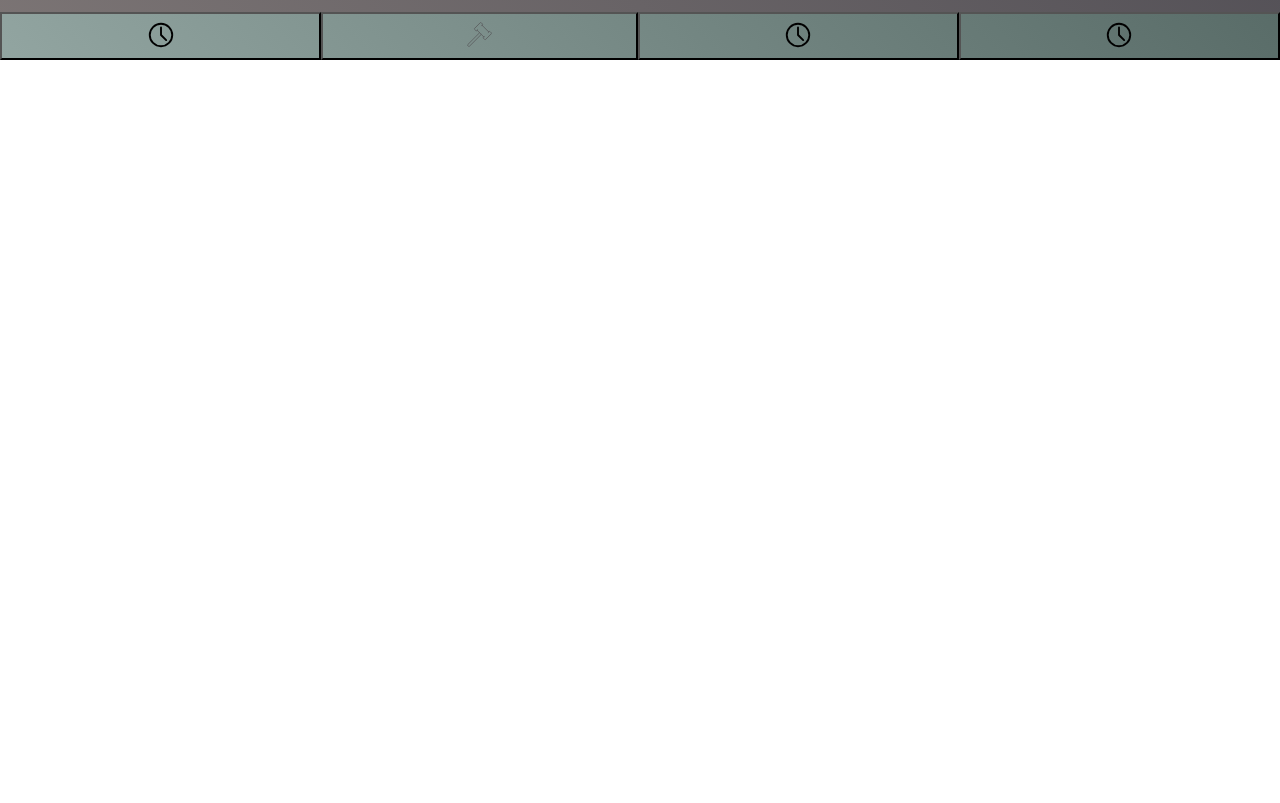
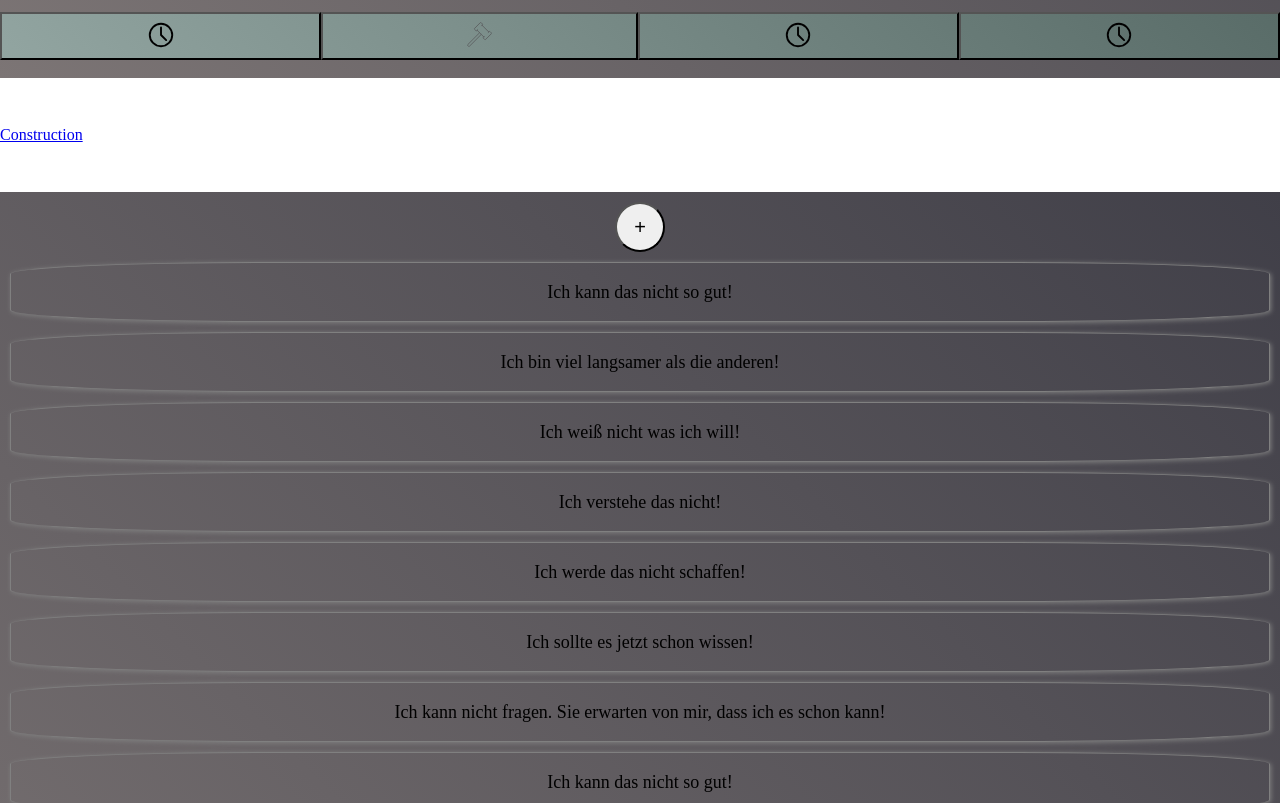
Before and after one commit to rschulzongithub/permanent-efforts, a React (Create React App) app: page / in a window 1280 px wide. Shown: the part 740-1543 px from the top of the page. Before the commit the page ends 800 px from the top, so only its background shows below. Built offline with nearby package versions, Linux system fonts and the light colour scheme.

Commit message:
Trying to implement router

```diff
--- a/package.json
+++ b/package.json
@@ -5,6 +5,7 @@
   "dependencies": {
     "react": "^16.12.0",
     "react-dom": "^16.12.0",
+    "react-router-dom": "^5.1.2",
     "react-scripts": "3.2.0",
     "styled-components": "^4.4.1"
   },
--- a/src/App.js
+++ b/src/App.js
@@ -1,24 +1,29 @@
 import React from 'react'
 import styled from 'styled-components/macro'
+import { BrowserRouter as Router, Switch, Route, Link } from 'react-router-dom'
 
 import Grid from './Grid'
 import Header from './Header'
 import Footer from './Footer'
+import GlobalStyle from './GlobalStyles'
+import DestrThoughts from './DestrThoughts'
 import Timer from './Timer'
-import GlobalStyle from './GlobalStyles'
 
 function App() {
   return (
-    <>
+    <Router>
       <GlobalStyle />
       <AppStyled className="App">
         <Grid>
           <Header />
-          <Timer></Timer>
-          <Footer></Footer>
+          <Link to="/">Timer</Link>
+          <Timer />
+          <Link to="/">Construction</Link>
+          <DestrThoughts />
+          <Footer />
         </Grid>
       </AppStyled>
-    </>
+    </Router>
   )
 }
 
--- /dev/null
+++ b/src/DestrThoughts.js
@@ -0,0 +1,44 @@
+import styled from 'styled-components/macro'
+import React from 'react'
+import NegThoughts from './Thoughts.json'
+
+export default function DestrThoughts() {
+  return (
+    <ThoughtFrame>
+      <BtnAddThought>+</BtnAddThought>
+      {NegThoughts.map(({ destrThought }, index) => (
+        <ThoughtEl key={index}>{destrThought}</ThoughtEl>
+      ))}
+    </ThoughtFrame>
+  )
+}
+
+const ThoughtFrame = styled.div`
+  display: grid;
+  align-content: center;
+  justify-items: center;
+  height: auto;
+  background: linear-gradient(45deg, #7c7575 0%, #403f48 100%);
+  padding: 10px;
+  gap: 10px;
+  margin-top: 48px;
+  margin-bottom: 48px;
+`
+const BtnAddThought = styled.button`
+  border-radius: 50%;
+  height: 50px;
+  width: 50px;
+  font-size: 20px;
+`
+const ThoughtEl = styled.div`
+  display: flex;
+  justify-content: center;
+  align-items: center;
+  height: 60px;
+  width: 100%;
+  border: 1px solid grey;
+  box-shadow: 1px 1px 5px grey;
+  border-radius: 20%;
+  padding: 10px;
+  font-size: 18px;
+`
--- /dev/null
+++ b/src/Thoughts.json
@@ -0,0 +1,58 @@
+[
+  {
+    "destrThought": "Ich kann das nicht so gut!",
+    "konstrThought": "Ich will das jetzt lernen!"
+  },
+  {
+    "destrThought": "Ich bin viel langsamer als die anderen!",
+    "konstrThought": "Ich will schneller werden!"
+  },
+  {
+    "destrThought": "Ich weiß nicht was ich will!",
+    "konstrThought": "Ich finde gerade heraus was ich will!"
+  },
+  {
+    "destrThought": "Ich verstehe das nicht!",
+    "konstrThought": "Ich nehme mir mehr Zeit es zu lernen!"
+  },
+  {
+    "destrThought": "Ich werde das nicht schaffen!",
+    "konstrThought": "Ich konzentriere mich auf den aktuell nötigen Schritt!"
+  },
+  {
+    "destrThought": "Ich sollte es jetzt schon wissen!",
+    "konstrThought": "Ich nehme mir die nötige Zeit es zu verstehen!"
+  },
+  {
+    "destrThought": "Ich kann nicht fragen. Sie erwarten von mir, dass ich es schon kann!",
+    "konstrThought": "Alle meine Fragen verdiedenen es geklärt zu werden!"
+  },
+  {
+    "destrThought": "Ich kann das nicht so gut!",
+    "konstrThought": "Ich will das jetzt lernen!"
+  },
+  {
+    "destrThought": "Ich bin viel langsamer als die anderen!",
+    "konstrThought": "Ich will schneller werden!"
+  },
+  {
+    "destrThought": "Ich weiß nicht was ich will!",
+    "konstrThought": "Ich finde gerade heraus was ich will!"
+  },
+  {
+    "destrThought": "Ich verstehe das nicht!",
+    "konstrThought": "Ich nehme mir mehr Zeit es zu lernen!"
+  },
+  {
+    "destrThought": "Ich werde das nicht schaffen!",
+    "konstrThought": "Ich konzentriere mich auf den aktuell nötigen Schritt!"
+  },
+  {
+    "destrThought": "Ich sollte es jetzt schon wissen!",
+    "konstrThought": "Ich nehme mir die nötige Zeit es zu verstehen!"
+  },
+  {
+    "destrThought": "Ich kann nicht fragen. Sie erwarten von mir, dass ich es schon kann!",
+    "konstrThought": "Alle meine Fragen verdiedenen es geklärt zu werden!"
+  }
+]
--- a/src/Timer.js
+++ b/src/Timer.js
@@ -111,6 +111,7 @@ const TimerScreenStyled = styled.div`
   justify-items: center;
   height: 100vh;
   background: linear-gradient(45deg, #7c7575 0%, #403f48 100%);
+  margin-bottom: 48px;
 `
 const TimerFinishedScreen = styled.div`
   font-size: 3em;
```
Also changed, not shown: src/destrThoughts.json (deleted, +0 -14 lines), 1 other file (tests, documents, lock files or other folders).
